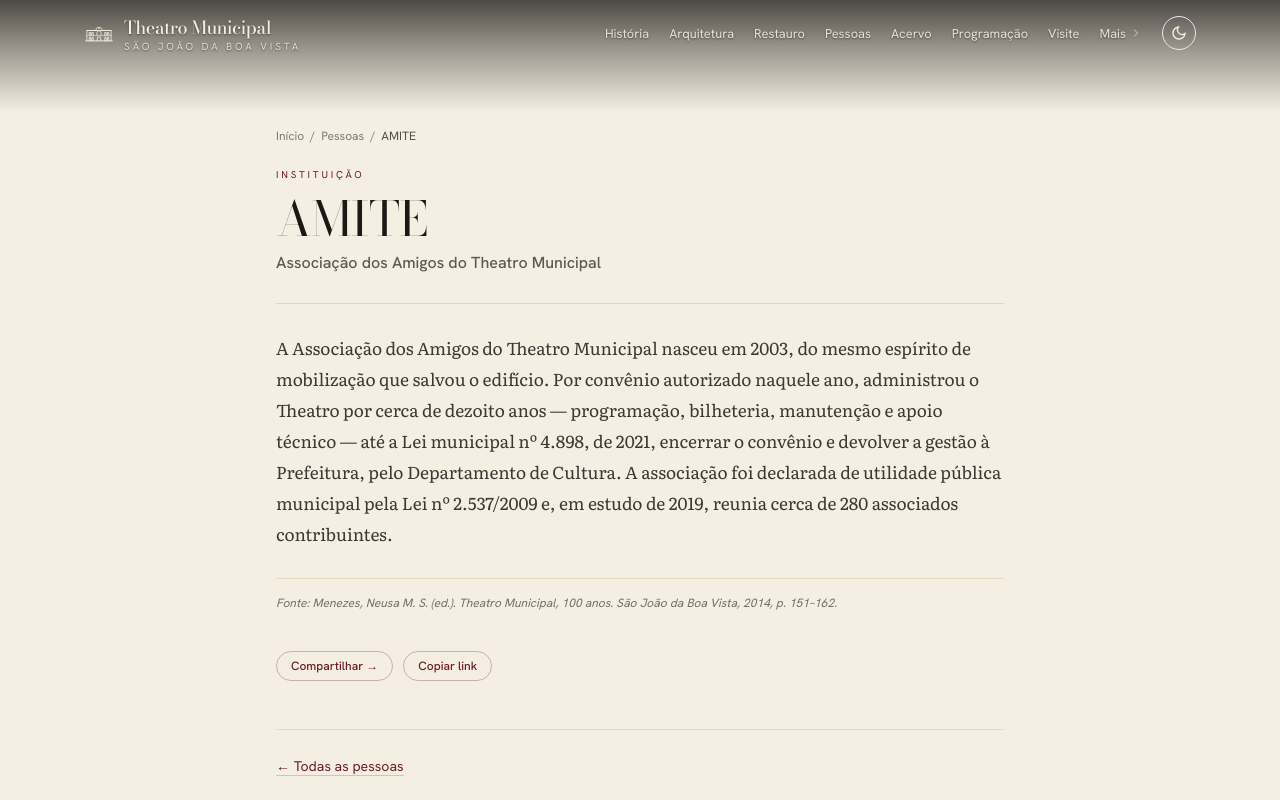
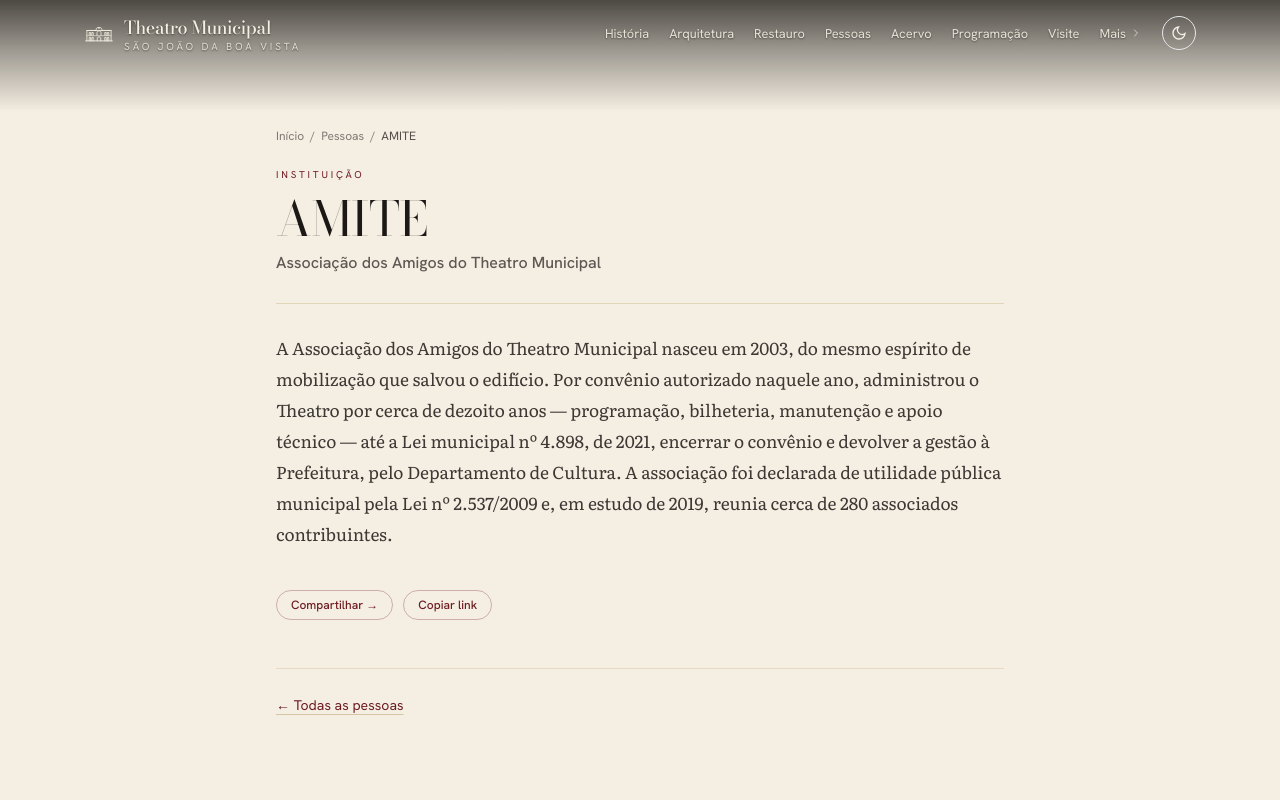
Before and after one commit to edumenezes75/theatro-sjbv, a Next.js app: page /pessoas/amite in a window 1280 px wide. Shown: the top 800 px of the page. Built offline with nearby package versions, Linux system fonts and the light colour scheme.

Commit message:
Remove as legendas 'Fonte:' das curiosidades e das paginas de Pessoas

```diff
--- a/app/pessoas/[slug]/page.tsx
+++ b/app/pessoas/[slug]/page.tsx
@@ -82,9 +82,6 @@ export default function PessoaPage({ params }: { params: { slug: string } }) {
         ))}
       </div>
 
-      {p.source && (
-        <p className="mt-7 border-t border-gold/20 pt-4 font-sans text-xs italic text-ink/60 dark:text-cream/60">Fonte: {p.source}</p>
-      )}
 
       {related.length > 0 && (
         <section className="mt-10">
--- a/components/Curiosidades.tsx
+++ b/components/Curiosidades.tsx
@@ -12,7 +12,6 @@ export default function Curiosidades({ itens }: { itens: Curiosidade[] }) {
           </div>
           <h3 className="mt-3 font-display text-lg font-medium leading-tight">{c.title}</h3>
           <p className="mt-2 flex-1 font-sans text-sm leading-relaxed text-ink/80 dark:text-cream/80">{c.text}</p>
-          {c.source && <p className="mt-3 font-sans text-xs italic text-ink/45 dark:text-cream/45">Fonte: {c.source}</p>}
         </article>
       ))}
     </div>
```
